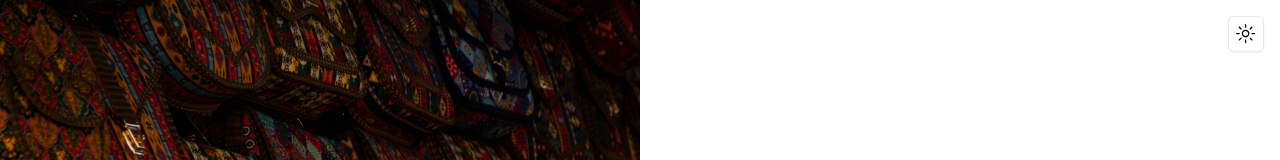
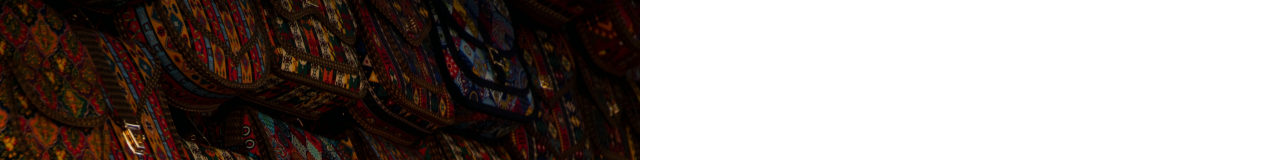
Before and after one commit to arantebw/sto-rosario-handicrafts, a Next.js app: page / in a window 1280 px wide. Shown: the top 160 px of the page. Built offline with nearby package versions, Linux system fonts and the light colour scheme.

Commit message:
revert: remote the theme switcher

```diff
--- a/package.json
+++ b/package.json
@@ -9,7 +9,6 @@
     "lint": "next lint"
   },
   "dependencies": {
-    "@radix-ui/react-dropdown-menu": "^2.0.6",
     "@radix-ui/react-icons": "^1.3.0",
     "@radix-ui/react-label": "^2.0.2",
     "@radix-ui/react-separator": "^1.0.3",
@@ -22,7 +21,6 @@
     "next": "14.2.3",
     "next-cloudinary": "^6.6.2",
     "next-sanity": "^9.3.10",
-    "next-themes": "^0.3.0",
     "react": "^18",
     "react-dom": "^18",
     "sanity": "^3.45.0",
--- a/src/app/(auth)/login/page.tsx
+++ b/src/app/(auth)/login/page.tsx
@@ -1,14 +1,10 @@
 import { LoginForm } from "@/components/auth-form";
 import ButtonLink from "@/components/button-link";
-import { ModeToggle } from "@/components/mode-toggle";
 import WelcomeSection from "@/components/welcome-section";
 
 function LoginPage() {
   return (
     <main className="max-w-[1440px] mx-auto flex flex-row h-screen relative">
-      <div className="absolute top-4 right-4">
-        <ModeToggle />
-      </div>
       <WelcomeSection />
       <div className="w-1/2 flex flex-col justify-center">
         <div className="w-1/2 mx-auto flex flex-col justify-center gap-4">
--- a/src/app/(auth)/register/page.tsx
+++ b/src/app/(auth)/register/page.tsx
@@ -1,14 +1,10 @@
 import { RegisterForm } from "@/components/auth-form";
 import ButtonLink from "@/components/button-link";
-import { ModeToggle } from "@/components/mode-toggle";
 import WelcomeSection from "@/components/welcome-section";
 
 function RegisterPage() {
   return (
     <main className="max-w-[1440px] mx-auto flex flex-row h-screen relative">
-      <div className="absolute top-4 right-4">
-        <ModeToggle />
-      </div>
       <WelcomeSection />
       <div className="w-1/2 flex flex-col justify-center">
         <div className="w-1/2 mx-auto flex flex-col justify-center gap-4">
--- a/src/app/layout.tsx
+++ b/src/app/layout.tsx
@@ -2,7 +2,6 @@
 import { Ubuntu } from "next/font/google";
 import { cn } from "@/lib/utils";
 import "./globals.css";
-import { ThemeProvider } from "@/components/theme-provider";
 
 const ubuntu = Ubuntu({
   subsets: ["latin"],
@@ -27,14 +26,7 @@
           ubuntu.className,
         )}
       >
-        <ThemeProvider
-          attribute="class"
-          defaultTheme="system"
-          enableSystem
-          disableTransitionOnChange
-        >
-          {children}
-        </ThemeProvider>
+        {children}
       </body>
     </html>
   );
--- a/src/app/page.tsx
+++ b/src/app/page.tsx
@@ -1,5 +1,4 @@
 import ButtonLink from "@/components/button-link";
-import { ModeToggle } from "@/components/mode-toggle";
 import { Separator } from "@/components/ui/separator";
 import WelcomeSection from "@/components/welcome-section";
 import Link from "next/link";
@@ -7,9 +6,6 @@
 function HomePage() {
   return (
     <main className="max-w-[1440px] mx-auto flex flex-row h-screen relative">
-      <div className="absolute top-4 right-4">
-        <ModeToggle />
-      </div>
       <WelcomeSection />
       <div className="w-1/2 flex flex-col justify-center">
         <div className="w-1/2 mx-auto flex flex-col justify-center gap-4">
--- a/src/app/products/[productId]/page.tsx
+++ b/src/app/products/[productId]/page.tsx
@@ -2,7 +2,6 @@
 import NavHeader from "@/components/nav-header";
 import ProductDetails from "@/components/product-details";
 import bayongs from "@/mocks/bayongs.json";
-import { CldImage } from "next-cloudinary";
 
 interface ProductDetailsPageProps {
   params: {
@@ -13,7 +12,6 @@
 function ProductDetailsPage({ params }: ProductDetailsPageProps) {
   const { productId } = params;
   const currentProduct = bayongs.filter((bayong) => bayong.key == productId)[0];
-  console.log(currentProduct);
 
   return (
     <main className="max-w-[1440px] mx-auto flex flex-col h-screen relative">
--- a/src/components/mode-toggle.tsx
+++ /dev/null
@@ -1,40 +0,0 @@
-"use client"
-
-import * as React from "react"
-import { MoonIcon, SunIcon } from "@radix-ui/react-icons"
-import { useTheme } from "next-themes"
-
-import { Button } from "@/components/ui/button"
-import {
-  DropdownMenu,
-  DropdownMenuContent,
-  DropdownMenuItem,
-  DropdownMenuTrigger,
-} from "@/components/ui/dropdown-menu"
-
-export function ModeToggle() {
-  const { setTheme } = useTheme()
-
-  return (
-    <DropdownMenu>
-      <DropdownMenuTrigger asChild>
-        <Button variant="outline" size="icon">
-          <SunIcon className="h-[1.2rem] w-[1.2rem] rotate-0 scale-100 transition-all dark:-rotate-90 dark:scale-0" />
-          <MoonIcon className="absolute h-[1.2rem] w-[1.2rem] rotate-90 scale-0 transition-all dark:rotate-0 dark:scale-100" />
-          <span className="sr-only">Toggle theme</span>
-        </Button>
-      </DropdownMenuTrigger>
-      <DropdownMenuContent align="end">
-        <DropdownMenuItem onClick={() => setTheme("light")}>
-          Light
-        </DropdownMenuItem>
-        <DropdownMenuItem onClick={() => setTheme("dark")}>
-          Dark
-        </DropdownMenuItem>
-        <DropdownMenuItem onClick={() => setTheme("system")}>
-          System
-        </DropdownMenuItem>
-      </DropdownMenuContent>
-    </DropdownMenu>
-  )
-}
--- a/src/components/theme-provider.tsx
+++ /dev/null
@@ -1,9 +0,0 @@
-"use client"
-
-import * as React from "react"
-import { ThemeProvider as NextThemesProvider } from "next-themes"
-import { type ThemeProviderProps } from "next-themes/dist/types"
-
-export function ThemeProvider({ children, ...props }: ThemeProviderProps) {
-  return <NextThemesProvider {...props}>{children}</NextThemesProvider>
-}
```
Also changed, not shown: 1 other file (tests, documents, lock files or other folders).
